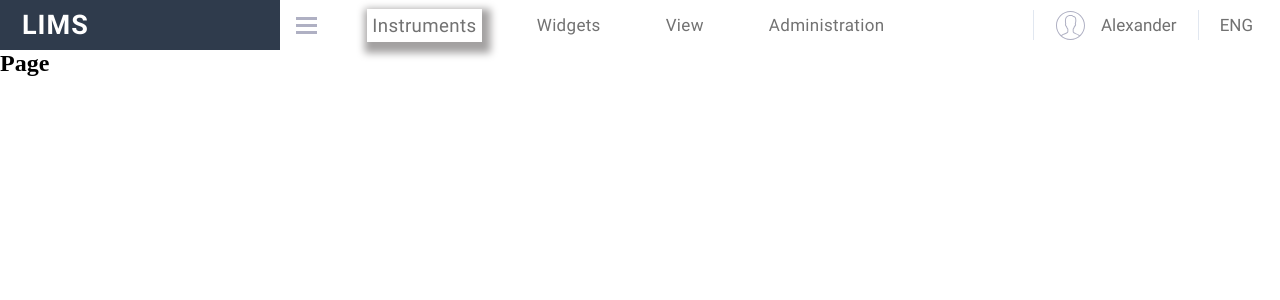
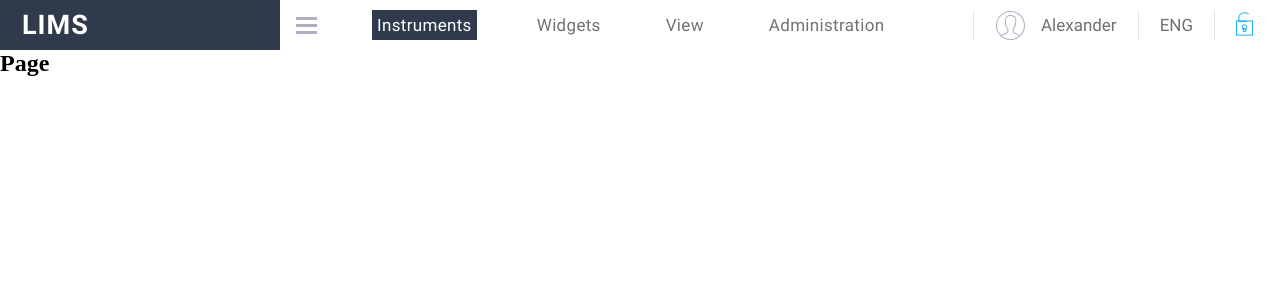
Before and after one commit to VoitihovichP/labinvent-test-task, a React (Create React App) app in the folder labinvent-test/: page / in a window 1280 px wide. In both pictures the pointer is over the item "Instruments". Shown: the top 300 px of the page. Built offline with nearby package versions, Linux system fonts and the light colour scheme.

Commit message:
fix: fix style for header

```diff
--- a/labinvent-test/src/components/Header/Header.tsx
+++ b/labinvent-test/src/components/Header/Header.tsx
@@ -2,7 +2,7 @@ import React from 'react';
 import { PageText } from '../../constants/enums';
 import './header.scss';
 import UserIcon from '../../assets/svg/user-icon.svg';
-import LockIcon from '../../assets/svg/unlock-icon.svg';
+import LockIcon from '../../assets/svg/unlock-icon1.svg';
 
 const Header: React.FC = () => {
 
@@ -39,6 +39,9 @@ const Header: React.FC = () => {
           <button className="header__user-lang header__user-btn_default">
             <p className="header__user-lang-text header__user-text_default">{PageText.USER_LANG}</p>
           </button>
+          <button className="header__user-lock header__user-btn_default">
+            <img src={LockIcon} alt="lock" className="header__user-lock-icon" />
+          </button>
         </div>
       </div>
     </header>
--- a/labinvent-test/src/components/Header/header.scss
+++ b/labinvent-test/src/components/Header/header.scss
@@ -66,8 +66,8 @@
       cursor: pointer;
       transition: 0.3s all;
       &:hover {
-        transform: scale(1.1);
-        box-shadow: 3px 5px 7px 5px #a3a1a1;
+        color: #ffffff;
+        background-color: #2f3b4c;
       }
     }
   }
@@ -78,6 +78,12 @@
       align-items: center;
       gap: 16px;
     }
+    &-lock {
+      &-icon {
+        width: 17px;
+        height: 24px;
+      }
+    }
     &-btn_default {
       padding: 0 21px 0 21px;
       background: none;
@@ -86,7 +92,7 @@
       cursor: pointer;
       transition: 0.3s all;
       &:hover {
-        transform: scale(1.04);
+        transform: scale(1.02);
         box-shadow: 3px 5px 7px 5px #a3a1a1;
       }
     }
```
Also changed, not shown: labinvent-test/src/assets/svg/unlock-icon1.svg.
